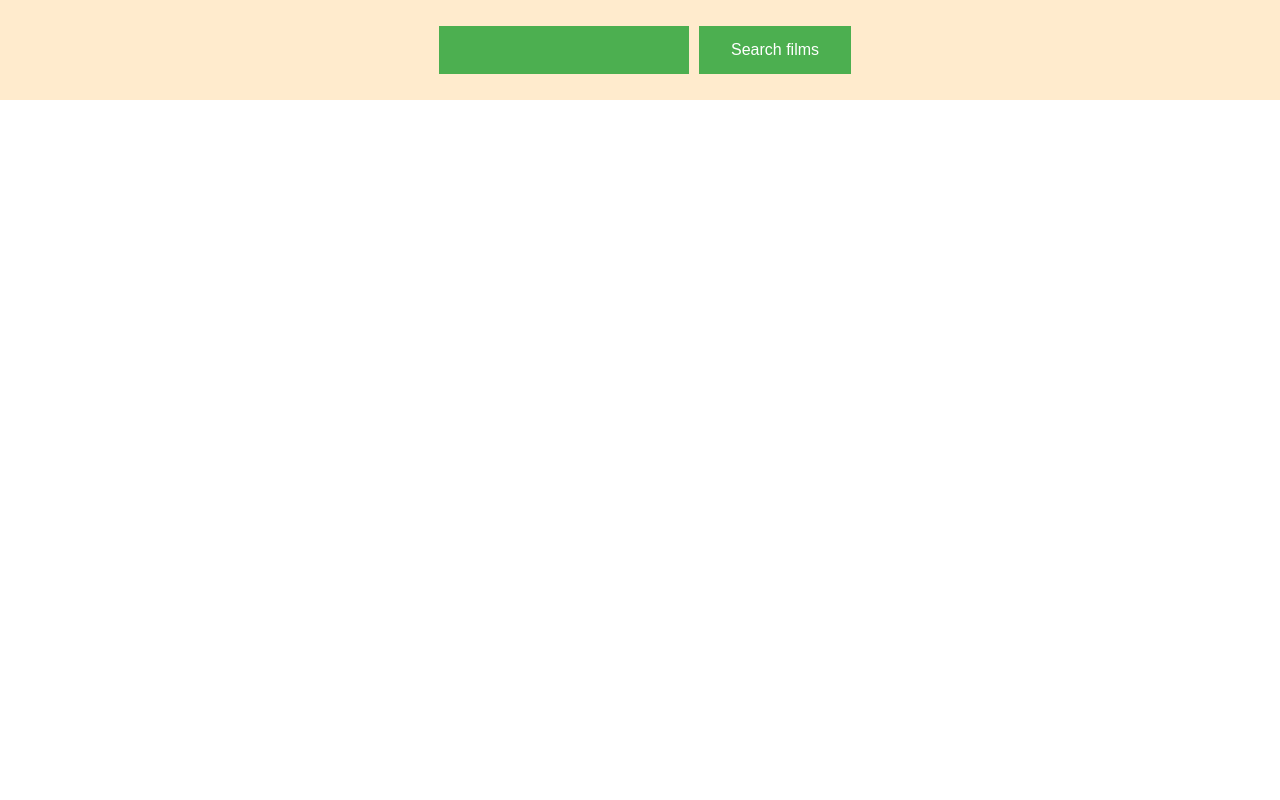
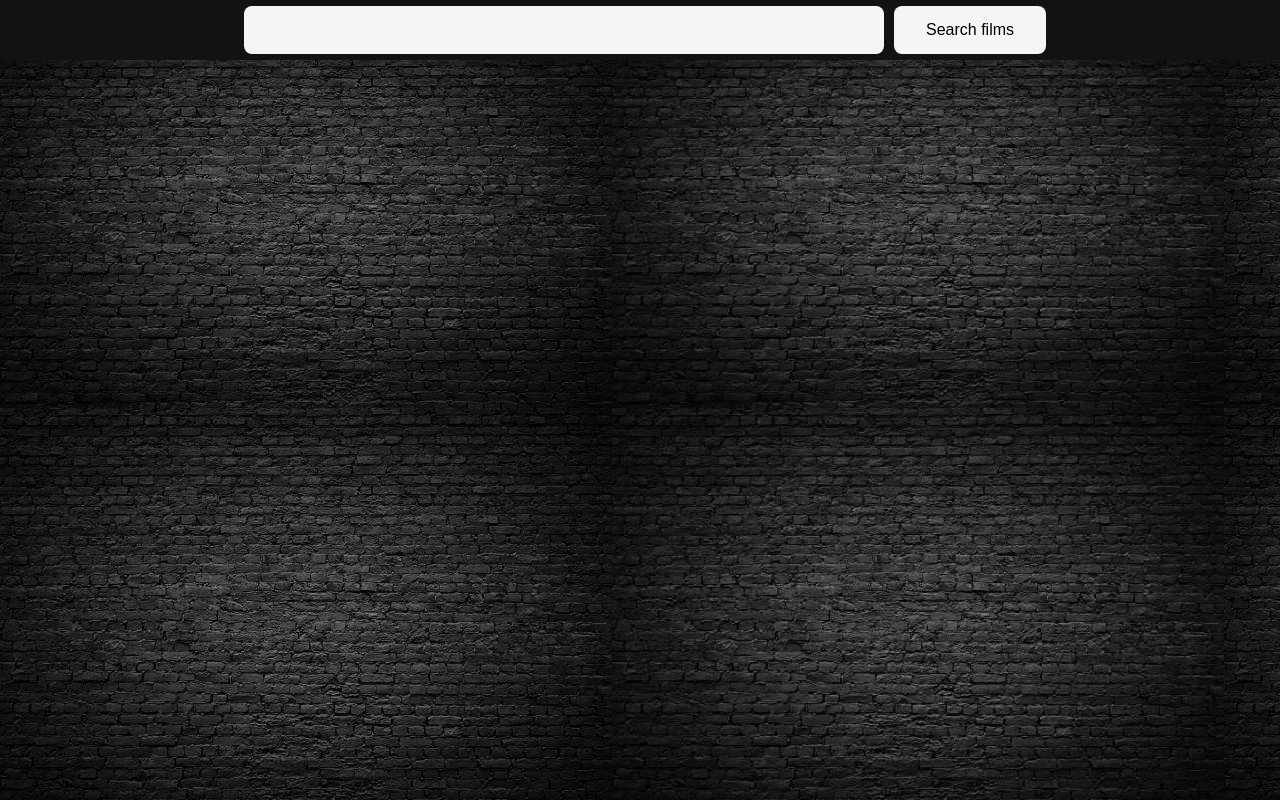
Before and after one commit to darekrn/vanilla-js-film, a website built with webpack: page index.html in a window 1280 px wide. Built offline with nearby package versions, Linux system fonts and the light colour scheme.

Commit message:
Background changed

```diff
--- a/src/css/styles.css
+++ b/src/css/styles.css
@@ -10,33 +10,48 @@
     padding: 0;
 }
 
+body {
+  background-image: url("./../resources/background.jpg");
+  background-repeat: repeat;
+}
+
 .headerContainer {
-    height: 100px;
+    height: 60px;
     width: 100%;
-    background-color: blanchedalmond;
+    background-color: #121212;
     display: flex;
     align-items: center;
     justify-content: center;
 }
 
 .button {
-    background-color: #4CAF50; /* Green */
+    background-color: whitesmoke; /* Green */
     border: none;
-    color: white;
+    color: black;
     padding: 15px 32px;
     text-align: center;
     text-decoration: none;
     display: inline-block;
     font-size: 16px;
+    border-radius: 8px;
+    cursor: pointer;
+    transition-duration: 0.4s;
+  }
+
+  .button:hover {
+    border-width: 3px;
+    border-color: black;
+
   }
 
   input.searchfilmsinput {
     border: none;
     font-size: 16px;
-    background-color: #4CAF50;
-    width: 250px;
+    background-color: whitesmoke;
+    width: 50%;
     height: 48px;
     margin: 0 10px;
+    border-radius: 8px;
 }
 
 .filmsGrid  {
```
Also changed, not shown: src/resources/background.jpg (added).
